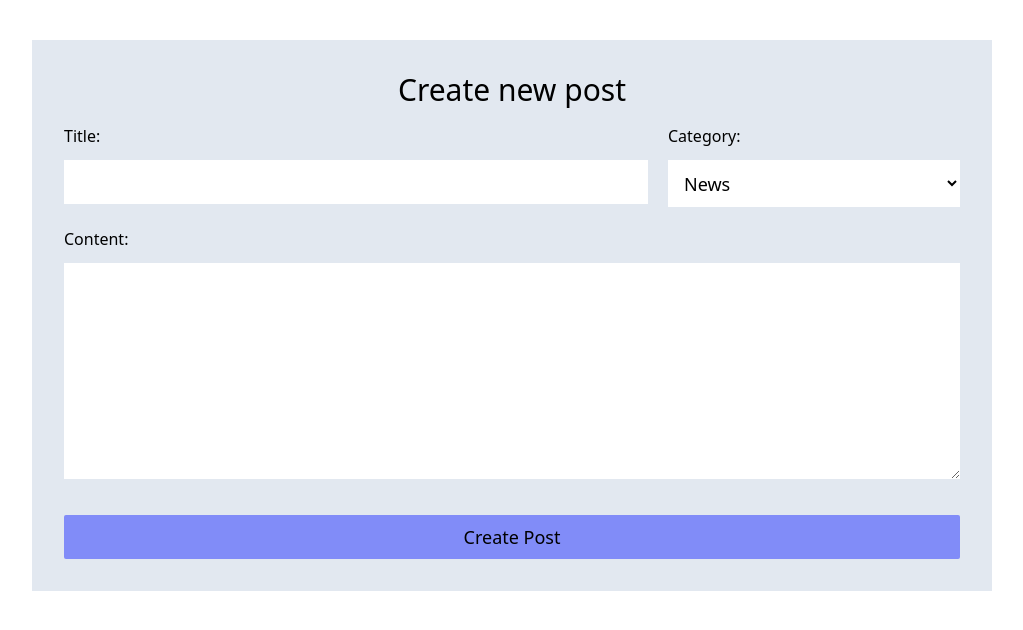
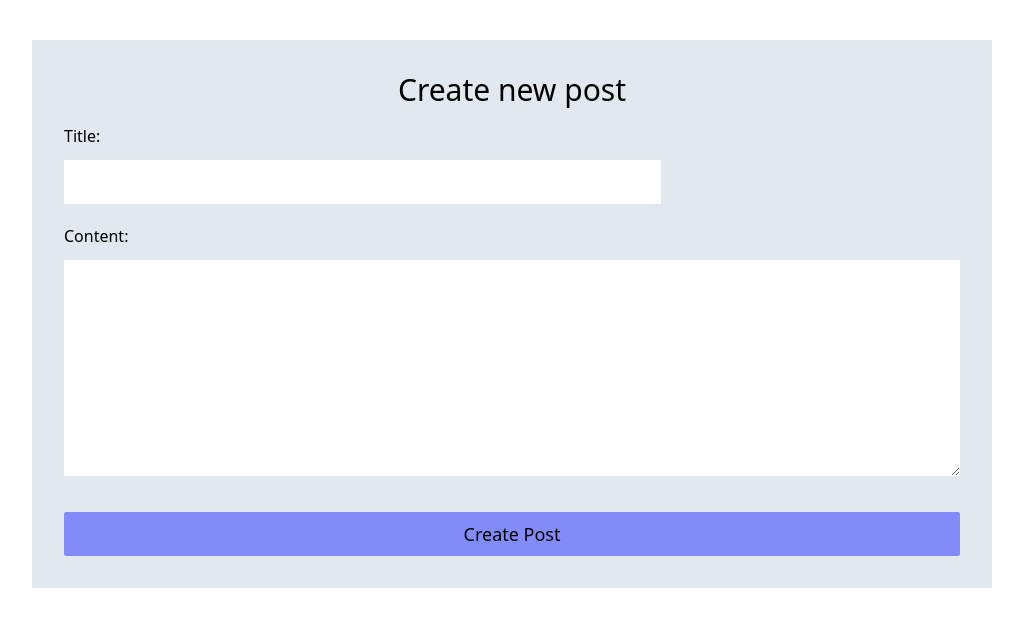
Before and after one commit to iO-Academy/2025-jan-sde-blog-sql-phpangolins, a PHP site: page /addPost.php in a window 1280 px wide. Shown: the part 89-719 px from the top of the page, without its empty margins (128-1151 px from the left). Run offline with PHP 8.4, Linux system fonts and the light colour scheme; the visitor is signed in with stand-in values (Sample User, id 1); some libraries are stand-ins or nearby versions.

Commit message:
removed drop down menu from add post form

```diff
--- a/addPost.php
+++ b/addPost.php
@@ -69,16 +69,6 @@ echo NavBarService::displayNavBar();
             }
             ?>
         </div>
-        <div class="w-full sm:w-1/3">
-            <label for="category" class="mb-3 block">Category:</label>
-            <select class="w-full px-3 py-[10.5px] text-lg bg-white" id="category">
-                <option>News</option>
-                <option>Gaming</option>
-                <option>Films</option>
-                <option>TV</option>
-                <option>Science and Nature</option>
-            </select>
-        </div>
     </div>
     <div class="mb-5">
         <label class="mb-3 block" for="content">Content:</label>
```
